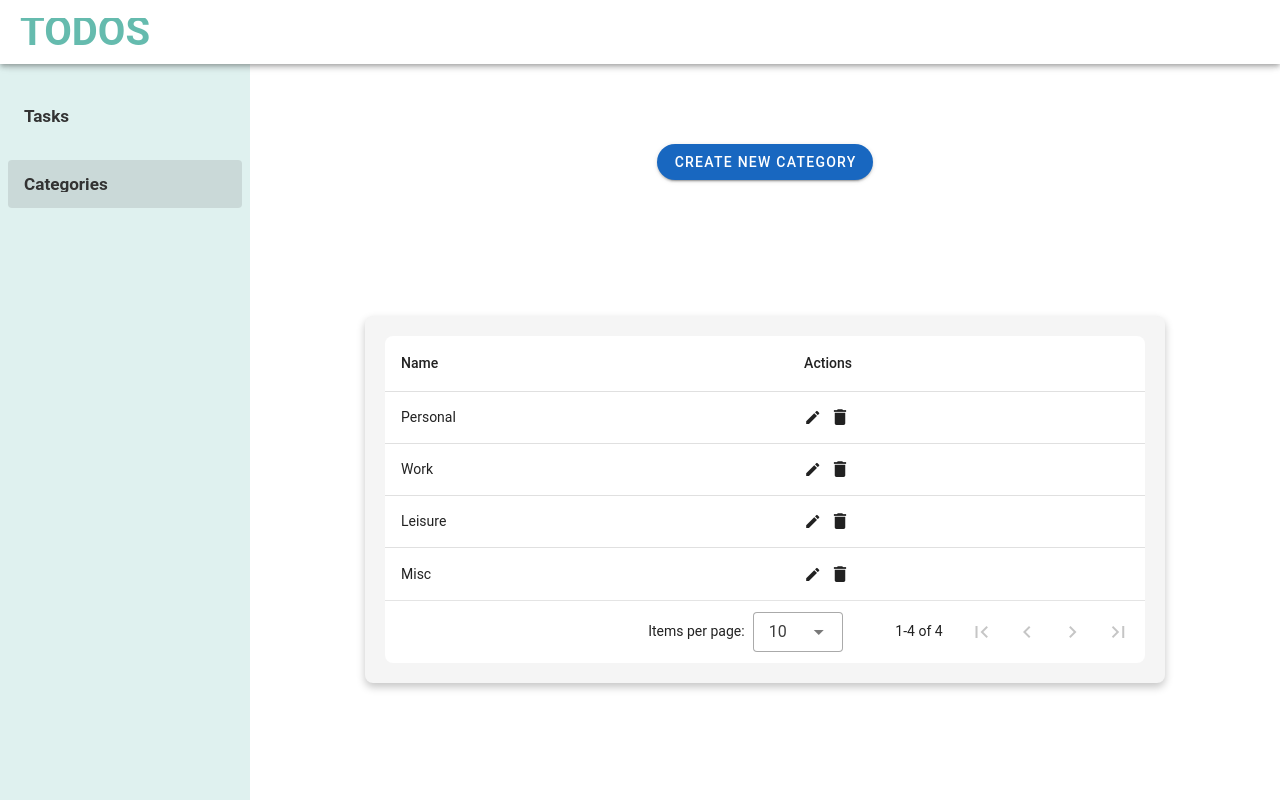
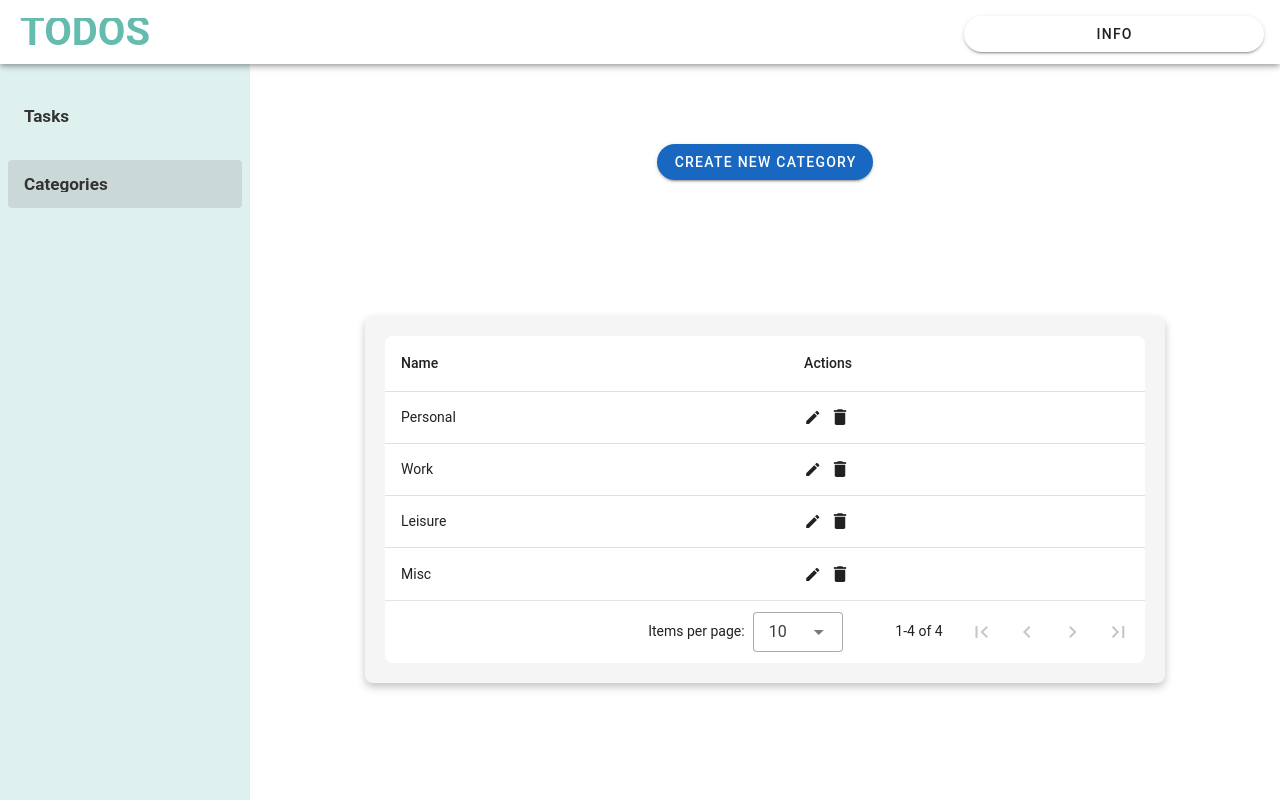
Before and after one commit to marinelakal/To-do-App, a Vue app: page /categories in a window 1280 px wide. Built offline with nearby package versions, Linux system fonts and the light colour scheme.

Commit message:
Add Snackbar Info

```diff
--- a/src/components/Categories/CategoryAppTable.vue
+++ b/src/components/Categories/CategoryAppTable.vue
@@ -18,6 +18,30 @@
       @confirmDelete="confirmDelete"
     />
   </div>
+
+  <v-btn
+      @click="snackbar = true"
+      class="info-btn"
+    >
+      Info
+    </v-btn>
+    <v-snackbar
+      v-model="snackbar"
+      class="snackbar"
+    >
+      {{ text }}
+
+      <template v-slot:actions>
+        <v-btn
+          color="pink"
+          variant="text"
+          @click="snackbar = false"
+        >
+          Close
+        </v-btn>
+      </template>
+    </v-snackbar>
+
 </template>
 
 <script setup>
@@ -26,6 +50,9 @@ import { useCategoryStore } from '@/stores/useCategoryStore';
 import { useRouter } from 'vue-router';
 import BaseDataTable from '../Base/BaseDataTable.vue';
 import BaseDeleteConfirmationDialog from '../Base/BaseDeleteConfirmationDialog.vue';
+
+const snackbar = ref(false)
+const text = ref(`Hello, here you can add categories to categorise your todos.`)
 
 const router = useRouter();
 const categoryStore = useCategoryStore();
@@ -118,4 +145,20 @@ function truncatedName(name) {
   padding: 10px;
   text-align: left;
 }
+
+.info-btn {
+  border-radius: 20px;
+  transition: background-color 0.3s, color 0.3s;
+  top: 0;
+  right: 0;
+  position: fixed;
+  margin: 16px;
+  width: 300px;
+  z-index: 9999;
+}
+
+.info-btn:hover {
+  background-color: #0056b3;
+  color: #ffffff;
+}
 </style>
--- a/src/components/Tasks/TaskAppTable.vue
+++ b/src/components/Tasks/TaskAppTable.vue
@@ -46,6 +46,30 @@
       @confirmDelete="confirmDelete"
     />
   </div>
+
+  <v-btn
+      @click="snackbar = true"
+      class="info-btn"
+    >
+      Info
+    </v-btn>
+    <v-snackbar
+      v-model="snackbar"
+      class="snackbar"
+    >
+      {{ text }}
+
+      <template v-slot:actions>
+        <v-btn
+          color="pink"
+          variant="text"
+          @click="snackbar = false"
+        >
+          Close
+        </v-btn>
+      </template>
+    </v-snackbar>
+
 </template>
 
 <script setup>
@@ -57,6 +81,9 @@ import BaseDataTable from '../Base/BaseDataTable.vue';
 import BaseDeleteConfirmationDialog from '../Base/BaseDeleteConfirmationDialog.vue';
 import BaseCard from '../Base/BaseCard.vue';
 import BaseButton from '../Base/BaseButton.vue'
+
+const snackbar = ref(false)
+const text = ref(`Hello, here you can add todos.`)
 
 // Reactive variables
 const dialogDelete = ref(false);
@@ -211,6 +238,22 @@ function editItem(index) {
   color: #ffffff;
 }
 
+.info-btn {
+  border-radius: 20px;
+  transition: background-color 0.3s, color 0.3s;
+  top: 0;
+  right: 0;
+  position: fixed;
+  margin: 16px;
+  width: 300px;
+  z-index: 9999;
+}
+
+.info-btn:hover {
+  background-color: #0056b3;
+  color: #ffffff;
+}
+
 .table-container-icon {
   transition: color 0.3s;
 }
```
